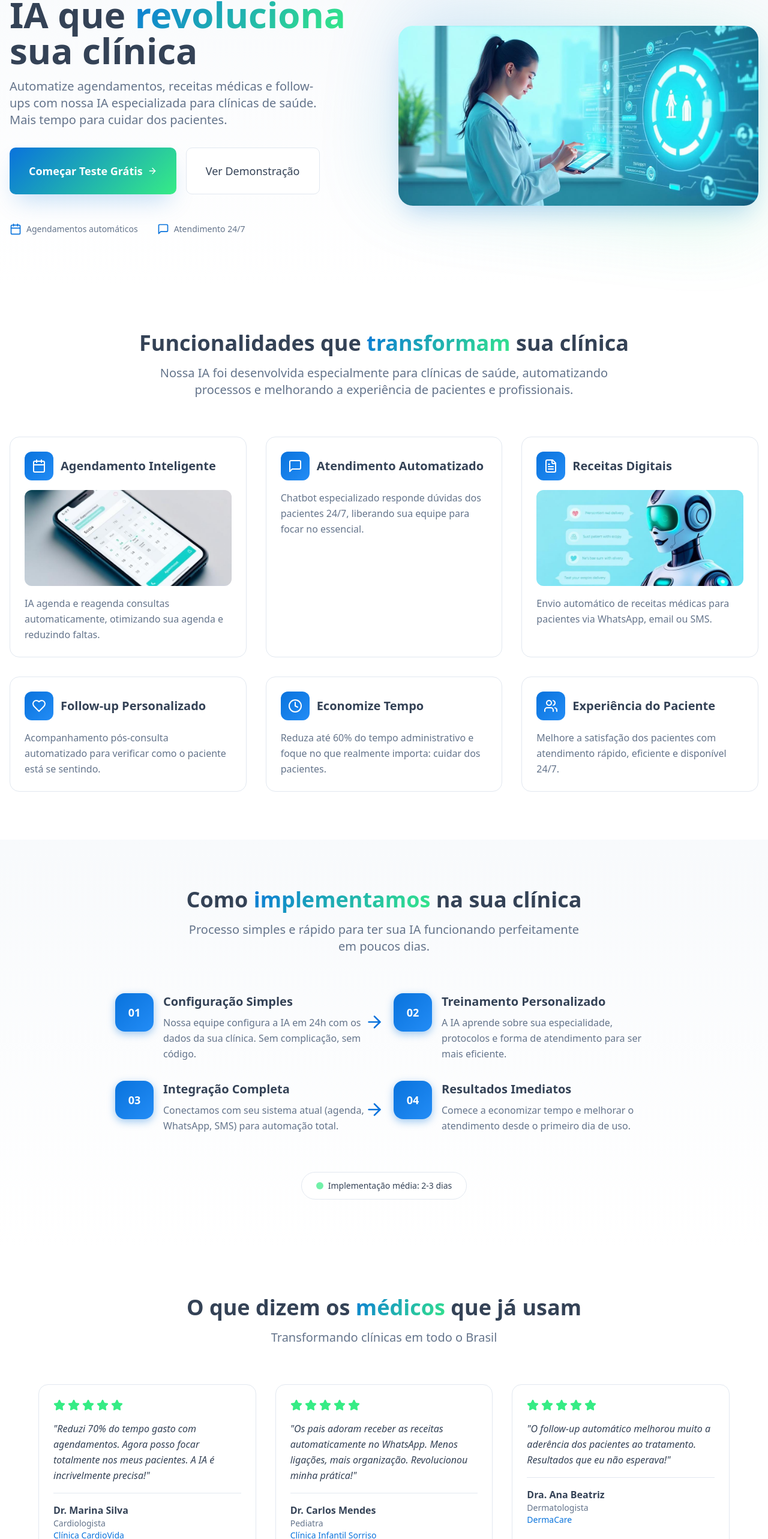
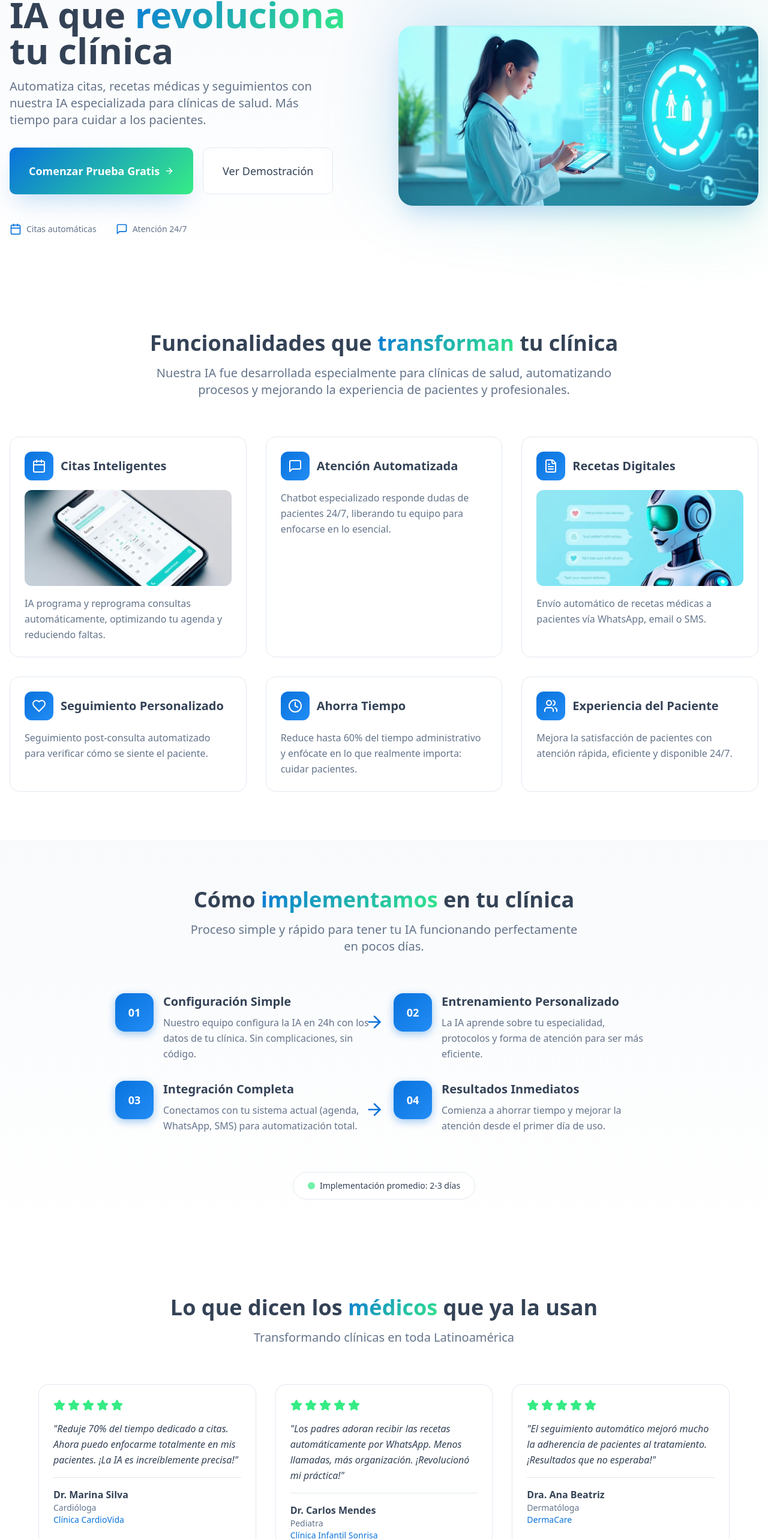
Before and after one commit to rodolfohelmbrecht/healthexpert-ai, a React (Vite) app: page / in a window 1280 px wide. Shown: the part 134-2700 px from the top of the page at 60% size. Built offline with nearby package versions, Linux system fonts and the light colour scheme.

Commit message:
Translate landing page to Spanish
Translate all text content on the landing page to Spanish. This includes headings, descriptions, button text, and any other user-facing text.

```diff
--- a/src/components/CTA.tsx
+++ b/src/components/CTA.tsx
@@ -7,37 +7,37 @@ const CTA = () => {
       <div className="container mx-auto px-4">
         <div className="max-w-4xl mx-auto text-center space-y-8">
           <h2 className="text-4xl lg:text-5xl font-bold text-foreground">
-            Pronto para
+            ¿Listo para
             <span className="bg-gradient-hero bg-clip-text text-transparent"> revolucionar </span>
-            sua clínica?
+            tu clínica?
           </h2>
 
           <p className="text-xl text-muted-foreground max-w-2xl mx-auto">
-            Junte-se a centenas de médicos que já estão economizando tempo e melhorando o atendimento com nossa IA.
+            Únete a cientos de médicos que ya están ahorrando tiempo y mejorando la atención con nuestra IA.
           </p>
 
           <div className="flex flex-col sm:flex-row gap-4 justify-center">
             <Button variant="hero" size="lg" className="text-lg px-8 py-6 h-auto">
-              Começar Teste Grátis Agora
+              Comenzar Prueba Gratis Ahora
               <ArrowRight className="w-5 h-5" />
             </Button>
             <Button variant="outline" size="lg" className="text-lg px-8 py-6 h-auto">
-              Agendar Demonstração
+              Programar Demostración
             </Button>
           </div>
 
           <div className="flex flex-col sm:flex-row gap-8 justify-center items-center pt-8 text-sm text-muted-foreground">
             <div className="flex items-center gap-2">
               <Clock className="w-4 h-4 text-secondary" />
-              <span>Configuração em 24h</span>
+              <span>Configuración en 24h</span>
             </div>
             <div className="flex items-center gap-2">
               <Shield className="w-4 h-4 text-secondary" />
-              <span>Dados 100% seguros</span>
+              <span>Datos 100% seguros</span>
             </div>
             <div className="flex items-center gap-2">
               <Smartphone className="w-4 h-4 text-secondary" />
-              <span>Suporte em português</span>
+              <span>Soporte en español</span>
             </div>
           </div>
         </div>
--- a/src/components/Features.tsx
+++ b/src/components/Features.tsx
@@ -6,38 +6,38 @@ const Features = () => {
   const features = [
     {
       icon: Calendar,
-      title: "Agendamento Inteligente",
-      description: "IA agenda e reagenda consultas automaticamente, otimizando sua agenda e reduzindo faltas.",
+      title: "Citas Inteligentes",
+      description: "IA programa y reprograma consultas automáticamente, optimizando tu agenda y reduciendo faltas.",
       image: schedulingImage,
     },
     {
       icon: MessageSquare,
-      title: "Atendimento Automatizado",
-      description: "Chatbot especializado responde dúvidas dos pacientes 24/7, liberando sua equipe para focar no essencial.",
+      title: "Atención Automatizada",
+      description: "Chatbot especializado responde dudas de pacientes 24/7, liberando tu equipo para enfocarse en lo esencial.",
       image: null,
     },
     {
       icon: FileText,
-      title: "Receitas Digitais",
-      description: "Envio automático de receitas médicas para pacientes via WhatsApp, email ou SMS.",
+      title: "Recetas Digitales",
+      description: "Envío automático de recetas médicas a pacientes vía WhatsApp, email o SMS.",
       image: prescriptionsImage,
     },
     {
       icon: Heart,
-      title: "Follow-up Personalizado",
-      description: "Acompanhamento pós-consulta automatizado para verificar como o paciente está se sentindo.",
+      title: "Seguimiento Personalizado",
+      description: "Seguimiento post-consulta automatizado para verificar cómo se siente el paciente.",
       image: null,
     },
     {
       icon: Clock,
-      title: "Economize Tempo",
-      description: "Reduza até 60% do tempo administrativo e foque no que realmente importa: cuidar dos pacientes.",
+      title: "Ahorra Tiempo",
+      description: "Reduce hasta 60% del tiempo administrativo y enfócate en lo que realmente importa: cuidar pacientes.",
       image: null,
     },
     {
       icon: Users,
-      title: "Experiência do Paciente",
-      description: "Melhore a satisfação dos pacientes com atendimento rápido, eficiente e disponível 24/7.",
+      title: "Experiencia del Paciente",
+      description: "Mejora la satisfacción de pacientes con atención rápida, eficiente y disponible 24/7.",
       image: null,
     },
   ];
@@ -48,11 +48,11 @@ const Features = () => {
         <div className="text-center mb-16">
           <h2 className="text-4xl font-bold text-foreground mb-4">
             Funcionalidades que
-            <span className="bg-gradient-hero bg-clip-text text-transparent"> transformam </span>
-            sua clínica
+            <span className="bg-gradient-hero bg-clip-text text-transparent"> transforman </span>
+            tu clínica
           </h2>
           <p className="text-xl text-muted-foreground max-w-3xl mx-auto">
-            Nossa IA foi desenvolvida especialmente para clínicas de saúde, automatizando processos e melhorando a experiência de pacientes e profissionais.
+            Nuestra IA fue desarrollada especialmente para clínicas de salud, automatizando procesos y mejorando la experiencia de pacientes y profesionales.
           </p>
         </div>
 
--- a/src/components/Footer.tsx
+++ b/src/components/Footer.tsx
@@ -14,18 +14,18 @@ const Footer = () => {
               <span className="font-bold text-xl">MedAssist</span>
             </div>
             <p className="text-background/80 text-sm leading-relaxed">
-              IA especializada para clínicas de saúde. Automatize agendamentos, receitas e follow-ups para focar no que realmente importa: cuidar dos pacientes.
+              IA especializada para clínicas de salud. Automatiza citas, recetas y seguimientos para enfocarte en lo que realmente importa: cuidar pacientes.
             </p>
           </div>
 
           {/* Produto */}
           <div>
-            <h4 className="font-semibold mb-4">Produto</h4>
+            <h4 className="font-semibold mb-4">Producto</h4>
             <ul className="space-y-2 text-sm text-background/80">
               <li><a href="#funcionalidades" className="hover:text-background transition-colors">Funcionalidades</a></li>
-              <li><a href="#como-funciona" className="hover:text-background transition-colors">Como Funciona</a></li>
-              <li><a href="#precos" className="hover:text-background transition-colors">Preços</a></li>
-              <li><a href="#" className="hover:text-background transition-colors">Demonstração</a></li>
+              <li><a href="#como-funciona" className="hover:text-background transition-colors">Cómo Funciona</a></li>
+              <li><a href="#precos" className="hover:text-background transition-colors">Precios</a></li>
+              <li><a href="#" className="hover:text-background transition-colors">Demostración</a></li>
             </ul>
           </div>
 
@@ -33,28 +33,28 @@ const Footer = () => {
           <div>
             <h4 className="font-semibold mb-4">Empresa</h4>
             <ul className="space-y-2 text-sm text-background/80">
-              <li><a href="#" className="hover:text-background transition-colors">Sobre Nós</a></li>
+              <li><a href="#" className="hover:text-background transition-colors">Acerca de</a></li>
               <li><a href="#" className="hover:text-background transition-colors">Blog</a></li>
-              <li><a href="#" className="hover:text-background transition-colors">Carreiras</a></li>
-              <li><a href="#" className="hover:text-background transition-colors">Contato</a></li>
+              <li><a href="#" className="hover:text-background transition-colors">Carreras</a></li>
+              <li><a href="#" className="hover:text-background transition-colors">Contacto</a></li>
             </ul>
           </div>
 
           {/* Contato */}
           <div>
-            <h4 className="font-semibold mb-4">Contato</h4>
+            <h4 className="font-semibold mb-4">Contacto</h4>
             <div className="space-y-3 text-sm text-background/80">
               <div className="flex items-center space-x-2">
                 <Mail className="w-4 h-4" />
-                <span>contato@medassist.com.br</span>
+                <span>contacto@medassist.com</span>
               </div>
               <div className="flex items-center space-x-2">
                 <Phone className="w-4 h-4" />
-                <span>(11) 99999-9999</span>
+                <span>+1 (555) 123-4567</span>
               </div>
               <div className="flex items-center space-x-2">
                 <MapPin className="w-4 h-4" />
-                <span>São Paulo, SP</span>
+                <span>Miami, FL</span>
               </div>
             </div>
           </div>
@@ -63,12 +63,12 @@ const Footer = () => {
         <div className="border-t border-background/20 mt-12 pt-8">
           <div className="flex flex-col md:flex-row justify-between items-center space-y-4 md:space-y-0">
             <p className="text-sm text-background/60">
-              © 2024 MedAssist. Todos os direitos reservados.
+              © 2024 MedAssist. Todos los derechos reservados.
             </p>
             <div className="flex space-x-6 text-sm text-background/60">
-              <a href="#" className="hover:text-background transition-colors">Privacidade</a>
-              <a href="#" className="hover:text-background transition-colors">Termos</a>
-              <a href="#" className="hover:text-background transition-colors">LGPD</a>
+              <a href="#" className="hover:text-background transition-colors">Privacidad</a>
+              <a href="#" className="hover:text-background transition-colors">Términos</a>
+              <a href="#" className="hover:text-background transition-colors">Política de Datos</a>
             </div>
           </div>
         </div>
--- a/src/components/Hero.tsx
+++ b/src/components/Hero.tsx
@@ -12,31 +12,31 @@ const Hero = () => {
               <h1 className="text-5xl lg:text-6xl font-bold text-foreground leading-tight">
                 IA que
                 <span className="bg-gradient-hero bg-clip-text text-transparent"> revoluciona </span>
-                sua clínica
+                tu clínica
               </h1>
               <p className="text-xl text-muted-foreground max-w-lg">
-                Automatize agendamentos, receitas médicas e follow-ups com nossa IA especializada para clínicas de saúde. Mais tempo para cuidar dos pacientes.
+                Automatiza citas, recetas médicas y seguimientos con nuestra IA especializada para clínicas de salud. Más tiempo para cuidar a los pacientes.
               </p>
             </div>
 
             <div className="flex flex-col sm:flex-row gap-4">
               <Button variant="hero" size="lg" className="text-lg px-8 py-6 h-auto">
-                Começar Teste Grátis
+                Comenzar Prueba Gratis
                 <ArrowRight className="w-5 h-5" />
               </Button>
               <Button variant="outline" size="lg" className="text-lg px-8 py-6 h-auto">
-                Ver Demonstração
+                Ver Demostración
               </Button>
             </div>
 
             <div className="flex items-center gap-8 pt-4">
               <div className="flex items-center gap-2">
                 <Calendar className="w-5 h-5 text-primary" />
-                <span className="text-sm text-muted-foreground">Agendamentos automáticos</span>
+                <span className="text-sm text-muted-foreground">Citas automáticas</span>
               </div>
               <div className="flex items-center gap-2">
                 <MessageSquare className="w-5 h-5 text-primary" />
-                <span className="text-sm text-muted-foreground">Atendimento 24/7</span>
+                <span className="text-sm text-muted-foreground">Atención 24/7</span>
               </div>
             </div>
           </div>
--- a/src/components/HowItWorks.tsx
+++ b/src/components/HowItWorks.tsx
@@ -4,23 +4,23 @@ const HowItWorks = () => {
   const steps = [
     {
       number: "01",
-      title: "Configuração Simples",
-      description: "Nossa equipe configura a IA em 24h com os dados da sua clínica. Sem complicação, sem código.",
+      title: "Configuración Simple",
+      description: "Nuestro equipo configura la IA en 24h con los datos de tu clínica. Sin complicaciones, sin código.",
     },
     {
       number: "02",
-      title: "Treinamento Personalizado",
-      description: "A IA aprende sobre sua especialidade, protocolos e forma de atendimento para ser mais eficiente.",
+      title: "Entrenamiento Personalizado",
+      description: "La IA aprende sobre tu especialidad, protocolos y forma de atención para ser más eficiente.",
     },
     {
       number: "03",
-      title: "Integração Completa",
-      description: "Conectamos com seu sistema atual (agenda, WhatsApp, SMS) para automação total.",
+      title: "Integración Completa",
+      description: "Conectamos con tu sistema actual (agenda, WhatsApp, SMS) para automatización total.",
     },
     {
       number: "04",
-      title: "Resultados Imediatos",
-      description: "Comece a economizar tempo e melhorar o atendimento desde o primeiro dia de uso.",
+      title: "Resultados Inmediatos",
+      description: "Comienza a ahorrar tiempo y mejorar la atención desde el primer día de uso.",
     },
   ];
 
@@ -29,12 +29,12 @@ const HowItWorks = () => {
       <div className="container mx-auto px-4">
         <div className="text-center mb-16">
           <h2 className="text-4xl font-bold text-foreground mb-4">
-            Como
+            Cómo
             <span className="bg-gradient-hero bg-clip-text text-transparent"> implementamos </span>
-            na sua clínica
+            en tu clínica
           </h2>
           <p className="text-xl text-muted-foreground max-w-2xl mx-auto">
-            Processo simples e rápido para ter sua IA funcionando perfeitamente em poucos dias.
+            Proceso simple y rápido para tener tu IA funcionando perfectamente en pocos días.
           </p>
         </div>
 
@@ -67,7 +67,7 @@ const HowItWorks = () => {
         <div className="text-center mt-16">
           <div className="inline-flex items-center space-x-2 px-6 py-3 bg-card rounded-full border border-border">
             <div className="w-3 h-3 bg-secondary rounded-full animate-pulse"></div>
-            <span className="text-sm font-medium text-foreground">Implementação média: 2-3 dias</span>
+            <span className="text-sm font-medium text-foreground">Implementación promedio: 2-3 días</span>
           </div>
         </div>
       </div>
--- a/src/components/Pricing.tsx
+++ b/src/components/Pricing.tsx
@@ -6,33 +6,33 @@ const Pricing = () => {
     {
       name: "Starter",
       icon: Zap,
-      price: "R$ 297",
-      period: "/mês",
-      description: "Perfeito para clínicas pequenas",
+      price: "$97",
+      period: "/mes",
+      description: "Perfecto para clínicas pequeñas",
       features: [
-        "Até 500 agendamentos/mês",
-        "Atendimento automatizado básico",
-        "Receitas digitais",
-        "Follow-up simples",
-        "Suporte por email",
-        "Integração WhatsApp",
+        "Hasta 500 citas/mes",
+        "Atención automatizada básica",
+        "Recetas digitales",
+        "Seguimiento simple",
+        "Soporte por email",
+        "Integración WhatsApp",
       ],
       popular: false,
     },
     {
       name: "Professional",
       icon: Crown,
-      price: "R$ 597",
-      period: "/mês",
-      description: "Ideal para clínicas em crescimento",
+      price: "$197",
+      period: "/mes",
+      description: "Ideal para clínicas en crecimiento",
       features: [
-        "Agendamentos ilimitados",
-        "IA avançada personalizada",
-        "Receitas + laudos digitais",
-        "Follow-up completo",
-        "Suporte prioritário",
-        "Integração completa (WhatsApp, SMS, Email)",
-        "Relatórios detalhados",
+        "Citas ilimitadas",
+        "IA avanzada personalizada",
+        "Recetas + informes digitales",
+        "Seguimiento completo",
+        "Soporte prioritario",
+        "Integración completa (WhatsApp, SMS, Email)",
+        "Reportes detallados",
         "API personalizada",
       ],
       popular: true,
@@ -40,18 +40,18 @@ const Pricing = () => {
     {
       name: "Enterprise",
       icon: Users,
-      price: "Sob consulta",
+      price: "Bajo consulta",
       period: "",
       description: "Para redes de clínicas",
       features: [
-        "Tudo do Professional",
-        "Múltiplas clínicas",
+        "Todo lo del Professional",
+        "Múltiples clínicas",
         "IA especializada por área médica",
-        "Integração com sistemas próprios",
-        "Suporte 24/7 dedicado",
-        "Treinamento da equipe",
-        "Manager de sucesso",
-        "SLA garantido",
+        "Integración con sistemas propios",
+        "Soporte 24/7 dedicado",
+        "Entrenamiento del equipo",
+        "Manager de éxito",
+        "SLA garantizado",
       ],
       popular: false,
     },
@@ -62,11 +62,11 @@ const Pricing = () => {
       <div className="container mx-auto px-4">
         <div className="text-center mb-16">
           <h2 className="text-4xl font-bold text-foreground mb-4">
-            Planos que cabem no seu
-            <span className="bg-gradient-hero bg-clip-text text-transparent"> orçamento </span>
+            Planes que se ajustan a tu
+            <span className="bg-gradient-hero bg-clip-text text-transparent"> presupuesto </span>
           </h2>
           <p className="text-xl text-muted-foreground max-w-2xl mx-auto">
-            Escolha o plano ideal para sua clínica. Todos incluem teste grátis de 14 dias.
+            Elige el plan ideal para tu clínica. Todos incluyen prueba gratis de 14 días.
           </p>
         </div>
 
@@ -128,7 +128,7 @@ const Pricing = () => {
                   size="lg"
                   className="w-full"
                 >
-                  {plan.name === "Enterprise" ? "Falar com Vendas" : "Começar Teste Grátis"}
+                  {plan.name === "Enterprise" ? "Hablar con Ventas" : "Comenzar Prueba Gratis"}
                 </Button>
               </div>
             </div>
@@ -137,10 +137,10 @@ const Pricing = () => {
 
         <div className="text-center mt-16 space-y-4">
           <p className="text-muted-foreground">
-            💳 Sem cartão de crédito necessário para o teste
+            💳 Sin tarjeta de crédito necesaria para la prueba
           </p>
           <p className="text-sm text-muted-foreground">
-            Cancelamento a qualquer momento • Suporte em português • Dados seguros no Brasil
+            Cancelación en cualquier momento • Soporte en español • Datos seguros
           </p>
         </div>
       </div>
--- a/src/components/Testimonials.tsx
+++ b/src/components/Testimonials.tsx
@@ -4,23 +4,23 @@ const Testimonials = () => {
   const testimonials = [
     {
       name: "Dr. Marina Silva",
-      role: "Cardiologista",
+      role: "Cardióloga",
       clinic: "Clínica CardioVida",
-      content: "Reduzi 70% do tempo gasto com agendamentos. Agora posso focar totalmente nos meus pacientes. A IA é incrivelmente precisa!",
+      content: "Reduje 70% del tiempo dedicado a citas. Ahora puedo enfocarme totalmente en mis pacientes. ¡La IA es increíblemente precisa!",
       rating: 5,
     },
     {
       name: "Dr. Carlos Mendes",
       role: "Pediatra",
-      clinic: "Clínica Infantil Sorriso",
-      content: "Os pais adoram receber as receitas automaticamente no WhatsApp. Menos ligações, mais organização. Revolucionou minha prática!",
+      clinic: "Clínica Infantil Sonrisa",
+      content: "Los padres adoran recibir las recetas automáticamente por WhatsApp. Menos llamadas, más organización. ¡Revolucionó mi práctica!",
       rating: 5,
     },
     {
       name: "Dra. Ana Beatriz",
-      role: "Dermatologista",
+      role: "Dermatóloga",
       clinic: "DermaCare",
-      content: "O follow-up automático melhorou muito a aderência dos pacientes ao tratamento. Resultados que eu não esperava!",
+      content: "El seguimiento automático mejoró mucho la adherencia de pacientes al tratamiento. ¡Resultados que no esperaba!",
       rating: 5,
     },
   ];
@@ -30,12 +30,12 @@ const Testimonials = () => {
       <div className="container mx-auto px-4">
         <div className="text-center mb-16">
           <h2 className="text-4xl font-bold text-foreground mb-4">
-            O que dizem os
+            Lo que dicen los
             <span className="bg-gradient-hero bg-clip-text text-transparent"> médicos </span>
-            que já usam
+            que ya la usan
           </h2>
           <p className="text-xl text-muted-foreground">
-            Transformando clínicas em todo o Brasil
+            Transformando clínicas en toda Latinoamérica
           </p>
         </div>
 
@@ -75,12 +75,12 @@ const Testimonials = () => {
             <div className="w-px h-8 bg-border"></div>
             <div className="text-center">
               <div className="text-2xl font-bold text-foreground">98%</div>
-              <div className="text-sm text-muted-foreground">Satisfação</div>
+              <div className="text-sm text-muted-foreground">Satisfacción</div>
             </div>
             <div className="w-px h-8 bg-border"></div>
             <div className="text-center">
               <div className="text-2xl font-bold text-foreground">60%</div>
-              <div className="text-sm text-muted-foreground">Economia de tempo</div>
+              <div className="text-sm text-muted-foreground">Ahorro de tiempo</div>
             </div>
           </div>
         </div>
```
